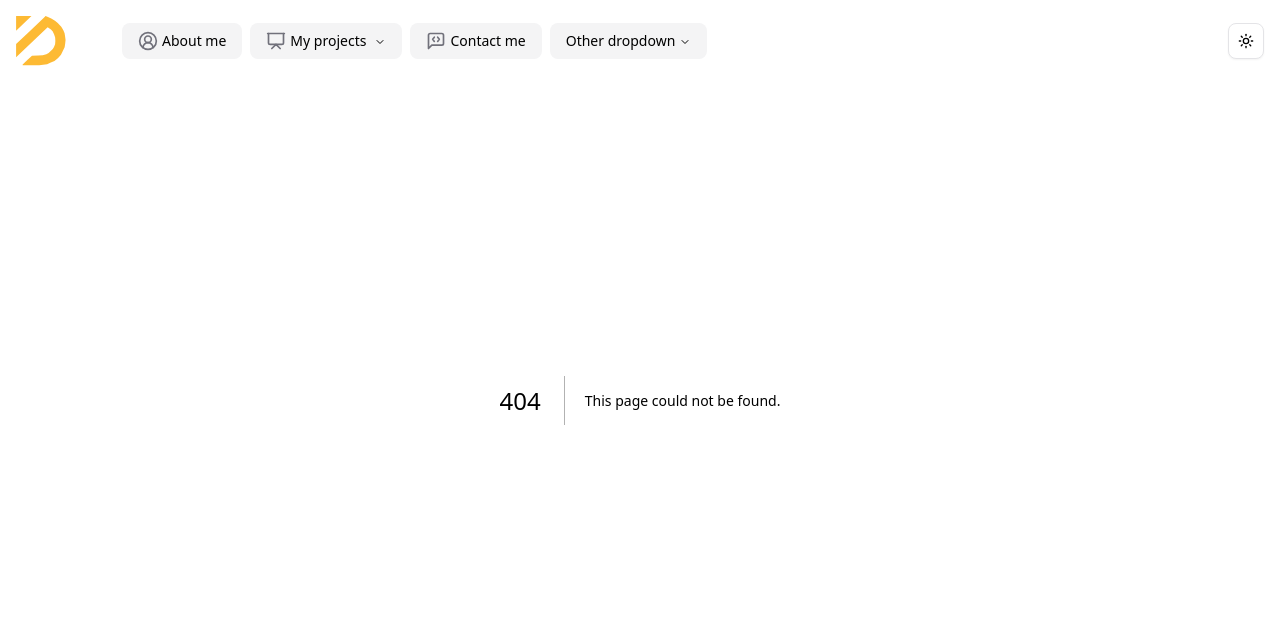
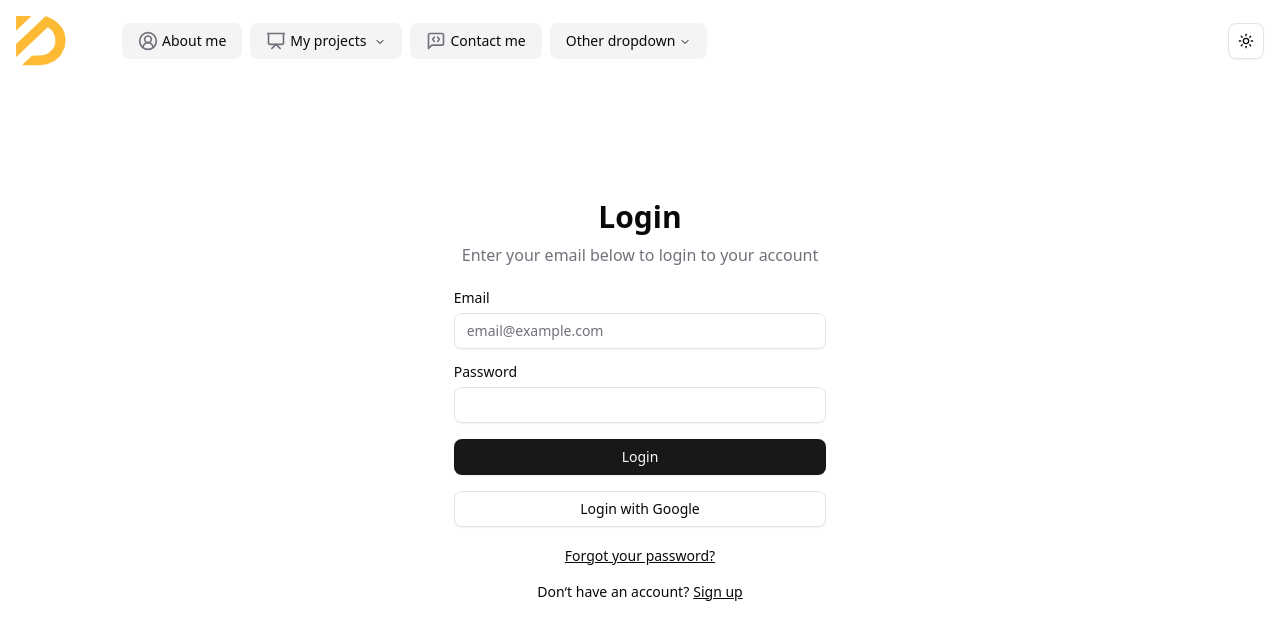
Before and after one commit to dsaavedr/portfolio_improved, a Next.js app: page /admin/login in a window 1280 px wide. Before the commit this address had no page. Shown: the top 640 px of the page. Built offline with nearby package versions, Linux system fonts and the light colour scheme.

Commit message:
Feature/admin login (#7)
* Added Form components and validation packages for form control

* Added login page

* Created login form component and added validation

```diff
--- a/package.json
+++ b/package.json
@@ -9,9 +9,11 @@
     "lint": "next lint"
   },
   "dependencies": {
+    "@hookform/resolvers": "^5.0.1",
     "@radix-ui/react-collapsible": "^1.1.11",
     "@radix-ui/react-dialog": "^1.1.14",
     "@radix-ui/react-dropdown-menu": "^2.1.15",
+    "@radix-ui/react-label": "^2.1.7",
     "@radix-ui/react-navigation-menu": "^1.2.13",
     "@radix-ui/react-slot": "^1.2.3",
     "class-variance-authority": "^0.7.1",
@@ -21,7 +23,9 @@
     "next-themes": "^0.4.6",
     "react": "^19.0.0",
     "react-dom": "^19.0.0",
-    "tailwind-merge": "^3.3.0"
+    "react-hook-form": "^7.56.4",
+    "tailwind-merge": "^3.3.0",
+    "zod": "^3.25.36"
   },
   "devDependencies": {
     "@eslint/eslintrc": "^3",
--- /dev/null
+++ b/src/app/admin/login/page.tsx
@@ -0,0 +1,11 @@
+import LoginForm from "@/components/LoginForm/LoginForm";
+
+const page = () => {
+  return (
+    <div className="flex h-screen w-full items-center justify-center">
+      <LoginForm />
+    </div>
+  );
+};
+
+export default page;
--- /dev/null
+++ b/src/components/LoginForm/LoginForm.schema.ts
@@ -0,0 +1,16 @@
+import { z } from "zod";
+
+export const LoginFormSchema = z.object({
+  email: z
+    .string({
+      required_error: "Email is required.",
+    })
+    .email({
+      message: "Email format invalid.",
+    }),
+  password: z.string({
+    required_error: "Password is required.",
+  }),
+});
+
+export type LoginForm = z.infer<typeof LoginFormSchema>;
--- /dev/null
+++ b/src/components/LoginForm/LoginForm.tsx
@@ -0,0 +1,98 @@
+"use client";
+
+import Link from "next/link";
+import { zodResolver } from "@hookform/resolvers/zod";
+import { Button } from "../ui/button";
+import { Input } from "../ui/input";
+import { SubmitHandler, useForm } from "react-hook-form";
+import {
+  LoginForm as LoginFormType,
+  LoginFormSchema,
+} from "./LoginForm.schema";
+import {
+  Form,
+  FormControl,
+  FormField,
+  FormItem,
+  FormLabel,
+  FormMessage,
+} from "../ui/form";
+
+const LoginForm = () => {
+  const form = useForm<LoginFormType>({
+    resolver: zodResolver(LoginFormSchema),
+    defaultValues: {
+      email: "",
+      password: "",
+    },
+  });
+
+  const onSubmit: SubmitHandler<LoginFormType> = async (data) => {
+    console.log(data);
+  };
+
+  return (
+    <Form {...form}>
+      <form
+        onSubmit={form.handleSubmit(onSubmit)}
+        className="max-w-sm space-y-6"
+      >
+        <div className="space-y-2 text-center">
+          <h1 className="text-3xl font-bold">Login</h1>
+          <p className="text-muted-foreground">
+            Enter your email below to login to your account
+          </p>
+        </div>
+        <div className="space-y-4">
+          <FormField
+            control={form.control}
+            name="email"
+            render={({ field }) => (
+              <FormItem>
+                <FormLabel>Email</FormLabel>
+                <FormControl>
+                  <Input placeholder="email@example.com" {...field} />
+                </FormControl>
+                <FormMessage />
+              </FormItem>
+            )}
+          />
+          <FormField
+            control={form.control}
+            name="password"
+            render={({ field }) => (
+              <FormItem>
+                <FormLabel>Password</FormLabel>
+                <FormControl>
+                  <Input {...field} />
+                </FormControl>
+                <FormMessage />
+              </FormItem>
+            )}
+          />
+          <Button type="submit" className="w-full">
+            Login
+          </Button>
+          <Button variant="outline" className="w-full">
+            Login with Google
+          </Button>
+          <Link
+            href="#"
+            className="inline-block w-full text-center text-sm underline"
+            prefetch={false}
+          >
+            Forgot your password?
+          </Link>
+          <span className="flex w-full items-center justify-center gap-1 text-sm">
+            Don&lsquo;t have an account?{" "}
+            <Link href="#" className="underline" prefetch={false}>
+              Sign up
+            </Link>
+          </span>
+        </div>
+      </form>
+    </Form>
+  );
+};
+
+export default LoginForm;
--- /dev/null
+++ b/src/components/ui/form.tsx
@@ -0,0 +1,167 @@
+"use client"
+
+import * as React from "react"
+import * as LabelPrimitive from "@radix-ui/react-label"
+import { Slot } from "@radix-ui/react-slot"
+import {
+  Controller,
+  FormProvider,
+  useFormContext,
+  useFormState,
+  type ControllerProps,
+  type FieldPath,
+  type FieldValues,
+} from "react-hook-form"
+
+import { cn } from "@/lib/utils"
+import { Label } from "@/components/ui/label"
+
+const Form = FormProvider
+
+type FormFieldContextValue<
+  TFieldValues extends FieldValues = FieldValues,
+  TName extends FieldPath<TFieldValues> = FieldPath<TFieldValues>,
+> = {
+  name: TName
+}
+
+const FormFieldContext = React.createContext<FormFieldContextValue>(
+  {} as FormFieldContextValue
+)
+
+const FormField = <
+  TFieldValues extends FieldValues = FieldValues,
+  TName extends FieldPath<TFieldValues> = FieldPath<TFieldValues>,
+>({
+  ...props
+}: ControllerProps<TFieldValues, TName>) => {
+  return (
+    <FormFieldContext.Provider value={{ name: props.name }}>
+      <Controller {...props} />
+    </FormFieldContext.Provider>
+  )
+}
+
+const useFormField = () => {
+  const fieldContext = React.useContext(FormFieldContext)
+  const itemContext = React.useContext(FormItemContext)
+  const { getFieldState } = useFormContext()
+  const formState = useFormState({ name: fieldContext.name })
+  const fieldState = getFieldState(fieldContext.name, formState)
+
+  if (!fieldContext) {
+    throw new Error("useFormField should be used within <FormField>")
+  }
+
+  const { id } = itemContext
+
+  return {
+    id,
+    name: fieldContext.name,
+    formItemId: `${id}-form-item`,
+    formDescriptionId: `${id}-form-item-description`,
+    formMessageId: `${id}-form-item-message`,
+    ...fieldState,
+  }
+}
+
+type FormItemContextValue = {
+  id: string
+}
+
+const FormItemContext = React.createContext<FormItemContextValue>(
+  {} as FormItemContextValue
+)
+
+function FormItem({ className, ...props }: React.ComponentProps<"div">) {
+  const id = React.useId()
+
+  return (
+    <FormItemContext.Provider value={{ id }}>
+      <div
+        data-slot="form-item"
+        className={cn("grid gap-2", className)}
+        {...props}
+      />
+    </FormItemContext.Provider>
+  )
+}
+
+function FormLabel({
+  className,
+  ...props
+}: React.ComponentProps<typeof LabelPrimitive.Root>) {
+  const { error, formItemId } = useFormField()
+
+  return (
+    <Label
+      data-slot="form-label"
+      data-error={!!error}
+      className={cn("data-[error=true]:text-destructive", className)}
+      htmlFor={formItemId}
+      {...props}
+    />
+  )
+}
+
+function FormControl({ ...props }: React.ComponentProps<typeof Slot>) {
+  const { error, formItemId, formDescriptionId, formMessageId } = useFormField()
+
+  return (
+    <Slot
+      data-slot="form-control"
+      id={formItemId}
+      aria-describedby={
+        !error
+          ? `${formDescriptionId}`
+          : `${formDescriptionId} ${formMessageId}`
+      }
+      aria-invalid={!!error}
+      {...props}
+    />
+  )
+}
+
+function FormDescription({ className, ...props }: React.ComponentProps<"p">) {
+  const { formDescriptionId } = useFormField()
+
+  return (
+    <p
+      data-slot="form-description"
+      id={formDescriptionId}
+      className={cn("text-muted-foreground text-sm", className)}
+      {...props}
+    />
+  )
+}
+
+function FormMessage({ className, ...props }: React.ComponentProps<"p">) {
+  const { error, formMessageId } = useFormField()
+  const body = error ? String(error?.message ?? "") : props.children
+
+  if (!body) {
+    return null
+  }
+
+  return (
+    <p
+      data-slot="form-message"
+      id={formMessageId}
+      className={cn("text-destructive text-sm", className)}
+      {...props}
+    >
+      {body}
+    </p>
+  )
+}
+
+export {
+  useFormField,
+  Form,
+  FormItem,
+  FormLabel,
+  FormControl,
+  FormDescription,
+  FormMessage,
+  FormField,
+}
--- /dev/null
+++ b/src/components/ui/input.tsx
@@ -0,0 +1,21 @@
+import * as React from "react"
+
+import { cn } from "@/lib/utils"
+
+function Input({ className, type, ...props }: React.ComponentProps<"input">) {
+  return (
+    <input
+      type={type}
+      data-slot="input"
+      className={cn(
+        "file:text-foreground placeholder:text-muted-foreground selection:bg-primary selection:text-primary-foreground dark:bg-input/30 border-input flex h-9 w-full min-w-0 rounded-md border bg-transparent px-3 py-1 text-base shadow-xs transition-[color,box-shadow] outline-none file:inline-flex file:h-7 file:border-0 file:bg-transparent file:text-sm file:font-medium disabled:pointer-events-none disabled:cursor-not-allowed disabled:opacity-50 md:text-sm",
+        "focus-visible:border-ring focus-visible:ring-ring/50 focus-visible:ring-[3px]",
+        "aria-invalid:ring-destructive/20 dark:aria-invalid:ring-destructive/40 aria-invalid:border-destructive",
+        className
+      )}
+      {...props}
+    />
+  )
+}
+
+export { Input }
--- /dev/null
+++ b/src/components/ui/label.tsx
@@ -0,0 +1,24 @@
+"use client"
+
+import * as React from "react"
+import * as LabelPrimitive from "@radix-ui/react-label"
+
+import { cn } from "@/lib/utils"
+
+function Label({
+  className,
+  ...props
+}: React.ComponentProps<typeof LabelPrimitive.Root>) {
+  return (
+    <LabelPrimitive.Root
+      data-slot="label"
+      className={cn(
+        "flex items-center gap-2 text-sm leading-none font-medium select-none group-data-[disabled=true]:pointer-events-none group-data-[disabled=true]:opacity-50 peer-disabled:cursor-not-allowed peer-disabled:opacity-50",
+        className
+      )}
+      {...props}
+    />
+  )
+}
+
+export { Label }
```
Also changed, not shown: 1 other file (tests, documents, lock files or other folders).
